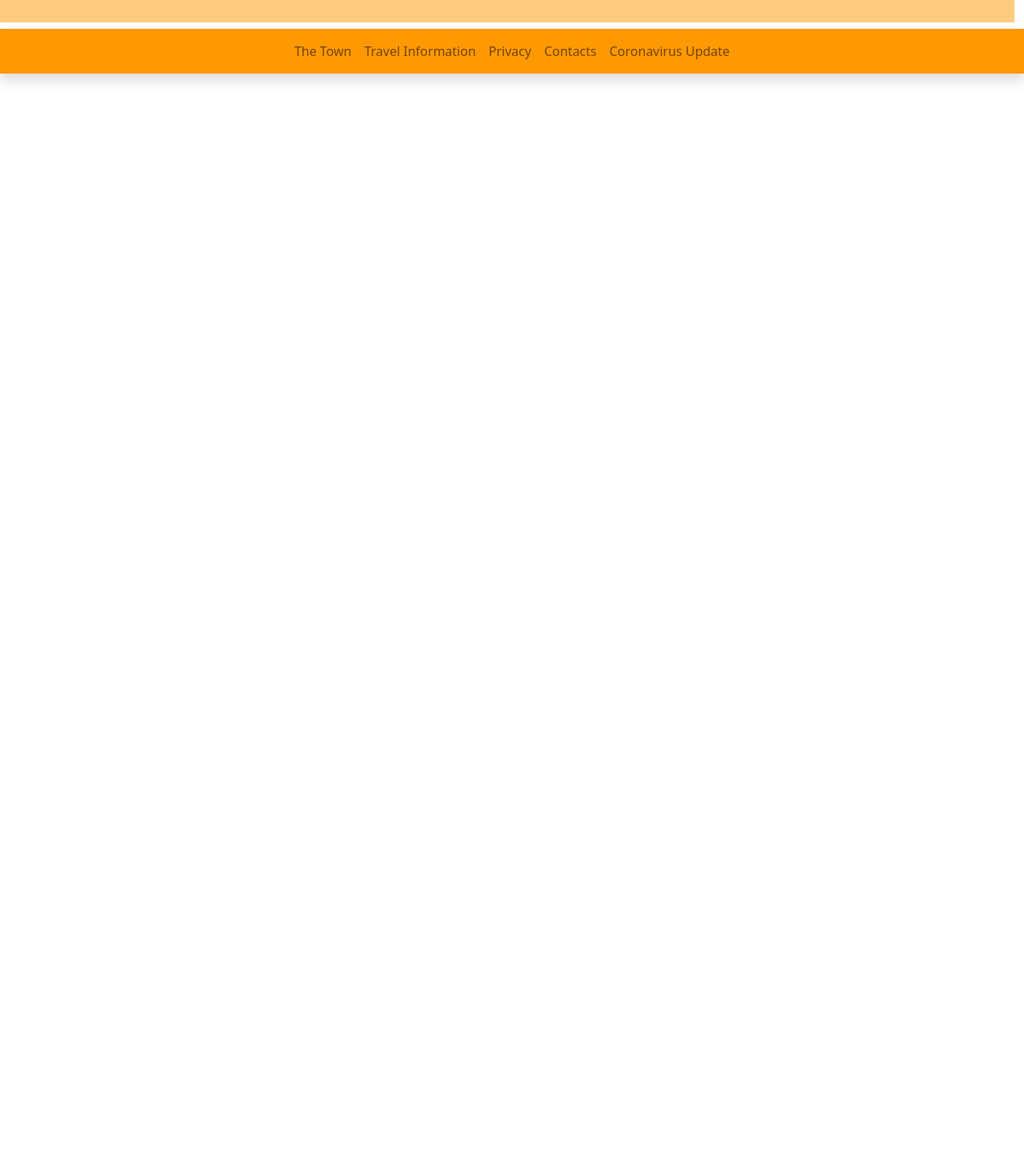
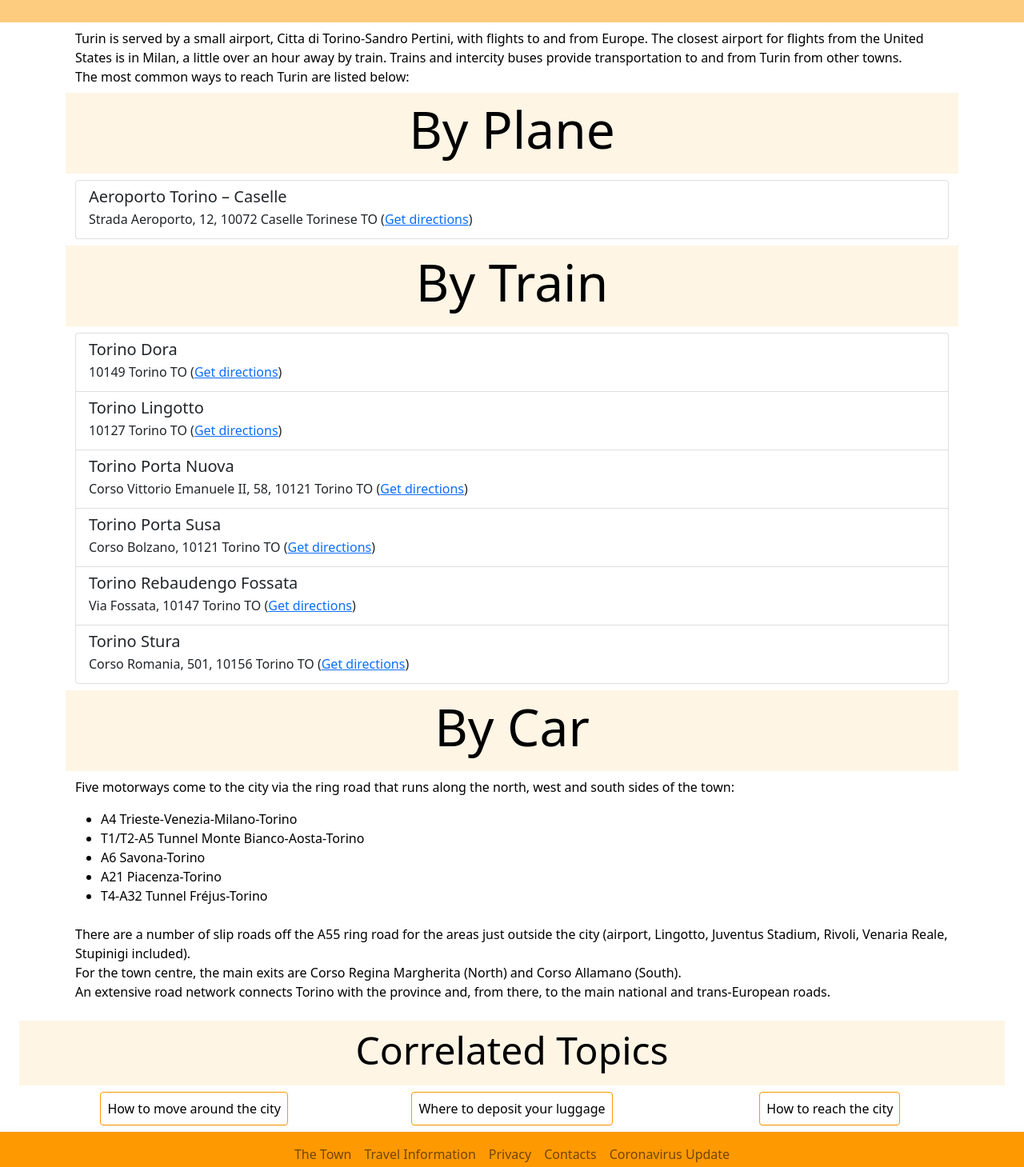
Before and after one commit to amangabba/HYPE-GabbaPanseriNumeroliSanti, a Nuxt app: page /reach-the-city in a window 1280 px wide. Shown: the part 151-1610 px from the top of the page at 80% size. Before the commit the page ends 800 px from the top, so only its background shows below. Built offline with nearby package versions, Linux system fonts and the light colour scheme.

Commit message:
Implementation of reach-the-city.vue

```diff
--- a/components/TravelInfoButtons.vue
+++ b/components/TravelInfoButtons.vue
@@ -1,9 +1,14 @@
 <template>
-    <div class="row m-2 text-center">
-        <div v-for="(element, elementIndex) of travelInfoList"
-             :key="`navItem${elementIndex}`"
-             class="col-md-4">
-            <a class="btn btn-primary mx-4 p-2" :href="element.path">{{ element.name }}</a>
+    <div class="mx-4 justify-content-center">
+        <div class="row bg-primary bg-opacity-10 p-2 text-center mt-2 mb-2">
+            <h2 class="display-5">Correlated Topics</h2>
+        </div>
+        <div class="row m-2 text-center">
+            <div v-for="(element, elementIndex) of travelInfoList"
+                 :key="`navItem${elementIndex}`"
+                 class="col-md-4">
+                <a class="btn btn-primary mx-4 p-2" :href="element.path">{{ element.name }}</a>
+            </div>
         </div>
     </div>
 </template>
--- a/pages/reach-the-city.vue
+++ b/pages/reach-the-city.vue
@@ -1,14 +1,171 @@
 <template>
-    <div
-        class="title-row row p-4 text-center bg-primary bg-opacity-50 mb-2"
-    >
-        <h1 class="display-4">Ways to reach the city</h1>
+    <div class="justify-content-center container-fluid">
+        <div
+            class="title-row row p-4 text-center bg-primary bg-opacity-50 mb-2"
+        >
+            <h1 class="display-4">Ways to reach the city</h1>
+        </div>
+        <div id="content" class="container">
+            <div id="introduction" class="mx-auto">
+                <div>
+                    Turin is served by a small airport, Citta di Torino-Sandro Pertini, with flights to and from Europe.
+                    The closest airport for flights from the United States is in Milan, a little over an hour away by
+                    train. Trains and intercity buses provide transportation to and from Turin from other towns.
+                    <br>
+                    The most common ways to reach Turin are listed below:
+                </div>
+            </div>
+            <div class="row bg-primary bg-opacity-10 p-2 text-center mt-2 mb-2">
+                <h2 class="display-3">By Plane</h2>
+            </div>
+            <div id="airports" class="list-group mx-auto">
+                <div
+                    class="list-group-item list-group-item-action flex-column align-items-start"
+                >
+                    <div class="d-flex w-100 justify-content-between">
+                        <h5 class="mb-1">Aeroporto Torino – Caselle</h5>
+                    </div>
+                    <p class="mb-1">
+                        Strada Aeroporto, 12, 10072 Caselle Torinese TO (<a
+                        href="https://goo.gl/maps/7cw8SDVdWGeh6LJS6"
+                        target="_blank"
+                    >Get directions</a
+                    >)
+                    </p>
+                </div>
+            </div>
+            <div class="row bg-primary bg-opacity-10 p-2 text-center mt-2 mb-2">
+                <h2 class="display-3">By Train</h2>
+            </div>
+            <div id="train-stations" class="list-group mx-auto">
+                <div
+                    class="list-group-item list-group-item-action flex-column align-items-start"
+                >
+                    <div class="d-flex w-100 justify-content-between">
+                        <h5 class="mb-1">Torino Dora</h5>
+                    </div>
+                    <p class="mb-1">
+                        10149 Torino TO (<a
+                        href="https://goo.gl/maps/5C3nQa4jcMdf17N49"
+                        target="_blank"
+                    >Get directions</a
+                    >)
+                    </p>
+                </div>
+                <div
+                    class="list-group-item list-group-item-action flex-column align-items-start"
+                >
+                    <div class="d-flex w-100 justify-content-between">
+                        <h5 class="mb-1">Torino Lingotto</h5>
+                    </div>
+                    <p class="mb-1">
+                        10127 Torino TO (<a
+                        href="https://goo.gl/maps/9Kdsc4TpW2BGjdiT8"
+                        target="_blank"
+                    >Get directions</a
+                    >)
+                    </p>
+                </div>
+                <div
+                    class="list-group-item list-group-item-action flex-column align-items-start"
+                >
+                    <div class="d-flex w-100 justify-content-between">
+                        <h5 class="mb-1">Torino Porta Nuova</h5>
+                    </div>
+                    <p class="mb-1">
+                        Corso Vittorio Emanuele II, 58, 10121 Torino TO (<a
+                        href="https://goo.gl/maps/PHpKoQYPNr6DUM1U9"
+                        target="_blank"
+                    >Get directions</a
+                    >)
+                    </p>
+                </div>
+                <div
+                    class="list-group-item list-group-item-action flex-column align-items-start"
+                >
+                    <div class="d-flex w-100 justify-content-between">
+                        <h5 class="mb-1">Torino Porta Susa</h5>
+                    </div>
+                    <p class="mb-1">
+                        Corso Bolzano, 10121 Torino TO (<a
+                        href="https://goo.gl/maps/DHnGGHXo9sVA9NkX9"
+                        target="_blank"
+                    >Get directions</a
+                    >)
+                    </p>
+                </div>
+                <div
+                    class="list-group-item list-group-item-action flex-column align-items-start"
+                >
+                    <div class="d-flex w-100 justify-content-between">
+                        <h5 class="mb-1">Torino Rebaudengo Fossata</h5>
+                    </div>
+                    <p class="mb-1">
+                        Via Fossata, 10147 Torino TO (<a
+                        href="https://goo.gl/maps/9Sj3Mb3xVvVacchY7"
+                        target="_blank"
+                    >Get directions</a
+                    >)
+                    </p>
+                </div>
+                <div
+                    class="list-group-item list-group-item-action flex-column align-items-start"
+                >
+                    <div class="d-flex w-100 justify-content-between">
+                        <h5 class="mb-1">Torino Stura</h5>
+                    </div>
+                    <p class="mb-1">
+                        Corso Romania, 501, 10156 Torino TO (<a
+                        href="https://goo.gl/maps/fqJ1SwoLugWFfTcKA"
+                        target="_blank"
+                    >Get directions</a
+                    >)
+                    </p>
+                </div>
+            </div>
+            <div class="row bg-primary bg-opacity-10 p-2 text-center mt-2 mb-2">
+                <h2 class="display-3">By Car</h2>
+            </div>
+            <div id="by-car" class="list-group mx-auto">
+                <p>
+                    Five motorways come to the city via the ring road that runs
+                    along the north, west and south sides of the town:
+                </p>
+                <ul>
+                    <li>A4 Trieste-Venezia-Milano-Torino</li>
+                    <li>
+                        T1/T2-A5 Tunnel Monte Bianco-Aosta-Torino
+                    </li>
+                    <li>
+                        A6 Savona-Torino
+                    </li>
+                    <li>
+                        A21 Piacenza-Torino
+                    </li>
+                    <li>
+                        T4-A32 Tunnel Fréjus-Torino
+                    </li>
+                </ul>
+                <p class="mt-2">
+                    There are a number of slip roads off the A55 ring road for the areas just outside the city (airport,
+                    Lingotto, Juventus Stadium, Rivoli, Venaria Reale, Stupinigi included).
+                    <br>
+                    For the town centre, the main exits are Corso Regina Margherita (North) and Corso Allamano (South).
+                    <br>
+                    An extensive road network connects Torino with the province and, from there, to the main national
+                    and trans-European roads.
+                </p>
+            </div>
+        </div>
+        <TravelInfoButtons></TravelInfoButtons>
     </div>
 </template>
 
 <script>
+import TravelInfoButtons from "~/components/TravelInfoButtons";
 export default {
-    name: "reachTheCity"
+    name: "reachTheCity",
+    components: {TravelInfoButtons}
 }
 </script>
 
```
